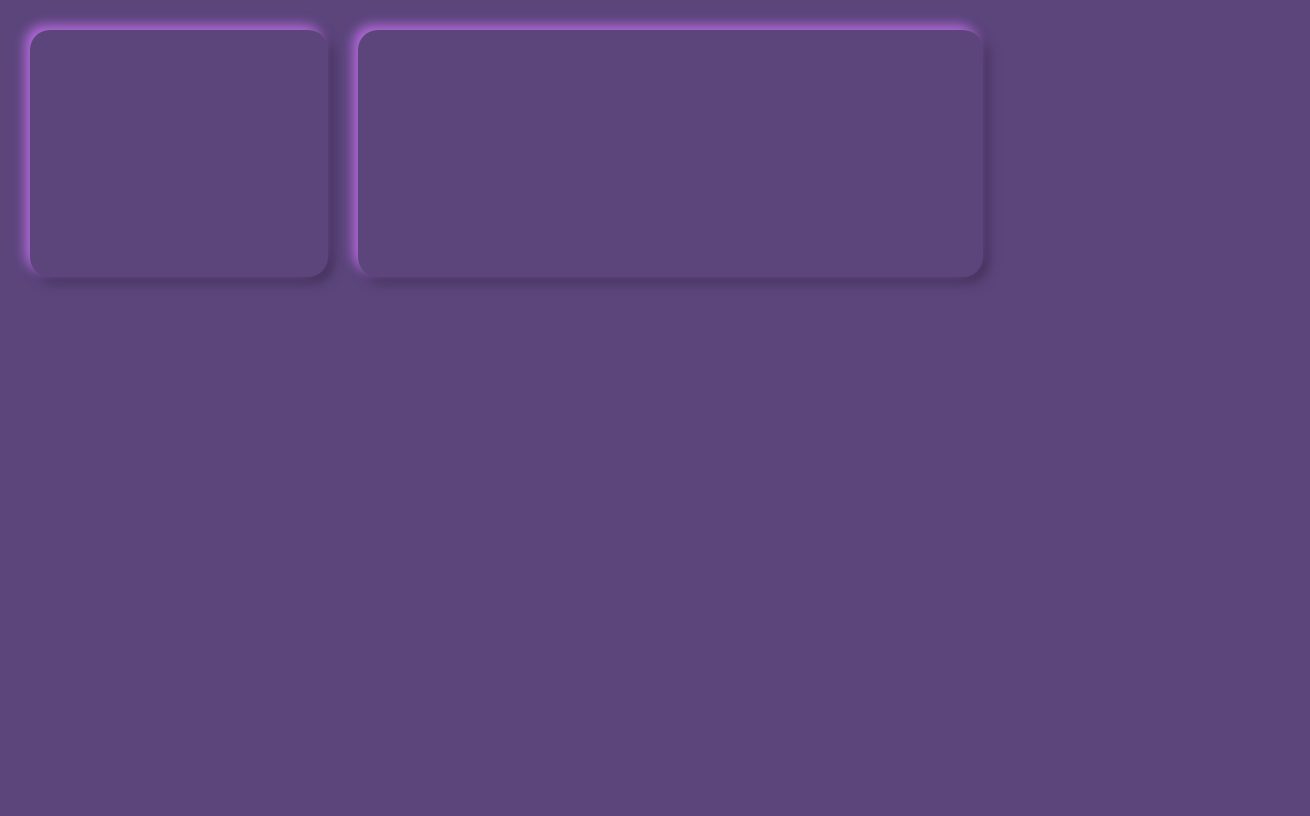
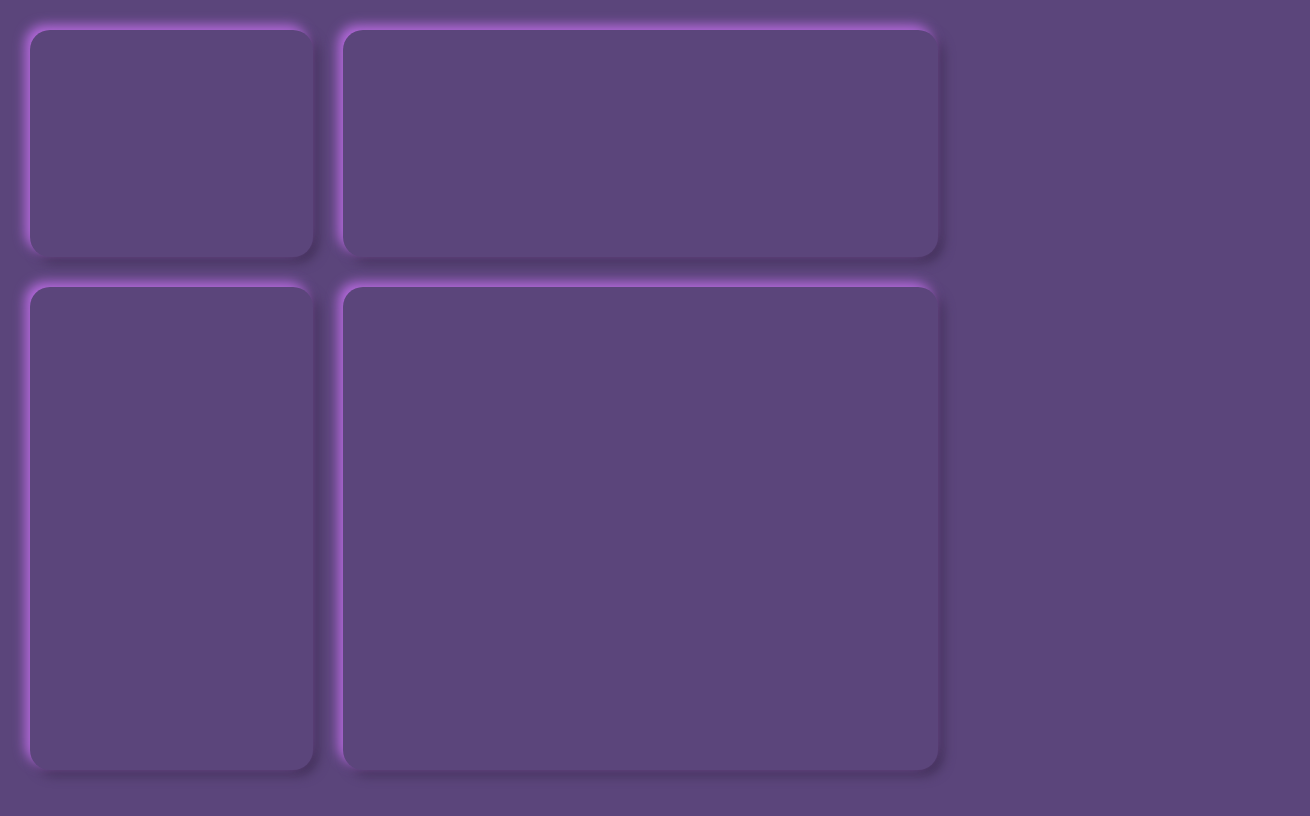
Before and after one commit to GrimProg-design/Code_Base, a React (Vite) app: page / in a window 1280 px wide. Shown: the top 816 px of the page, 1310 px wide, since content can reach past the window. Built offline with nearby package versions, Linux system fonts and the light colour scheme.

Commit message:
Add info box

```diff
--- a/src/App.css
+++ b/src/App.css
@@ -5,6 +5,8 @@
   gap: 30px;
   width: 100vw;
   height: 100vh;
+  padding: 30px;
+  box-sizing: border-box;
 }
 
 .boxes-wrapper {
@@ -19,3 +21,13 @@
 .header-wrapper {
   grid-column: 2/4;
 }
+
+.contacts-wrapper {
+  grid-column: 1;
+  grid-row: 2/4;
+}
+
+.info-wrapper {
+  grid-column: 2/4;
+  grid-row: 2/4;
+}
--- a/src/App.jsx
+++ b/src/App.jsx
@@ -2,8 +2,9 @@ import './App.css'
 import { lazy, Suspense } from 'react'
 
 const Profile = lazy(() => import("./components/profile/Profile"));
+const Contacts = lazy(() => import("./components/contacts/Contacts"));
 const Header = lazy(() => import("./components/header/Header"));
-
+const Info = lazy(() => import("./components/info/Info"))
 
 function App() {
   return (
@@ -15,6 +16,14 @@ function App() {
       <Suspense fallback={<div>Loading...</div>}>
         <Header/>
       </Suspense>
+
+      <Suspense>
+        <Contacts/>
+      </Suspense>
+
+      <Suspense>
+        <Info/>
+      </Suspense>
     </main>
   )
 }
--- /dev/null
+++ b/src/components/contacts/Contacts.jsx
@@ -0,0 +1,7 @@
+export default function Contacts() {
+    return(
+        <div className="boxes-wrapper contacts-wrapper">
+
+        </div>
+    )
+}
--- /dev/null
+++ b/src/components/info/Info.jsx
@@ -0,0 +1,7 @@
+export default function Info() {
+    return(
+        <div className="boxes-wrapper info-wrapper">
+
+        </div>
+    )
+}
--- a/src/index.css
+++ b/src/index.css
@@ -1,5 +1,6 @@
 body {
   margin: 0;
-  padding: 30px;
   background-color: #5b457b;
+  width: 100%;
+  height: 100%;
 }
```
Also changed, not shown: src/components/contacts/Contacts.css (added), src/components/info/Info.css (added), src/components/projects/Projects.css (added), src/components/projects/Projects.jsx (added).
